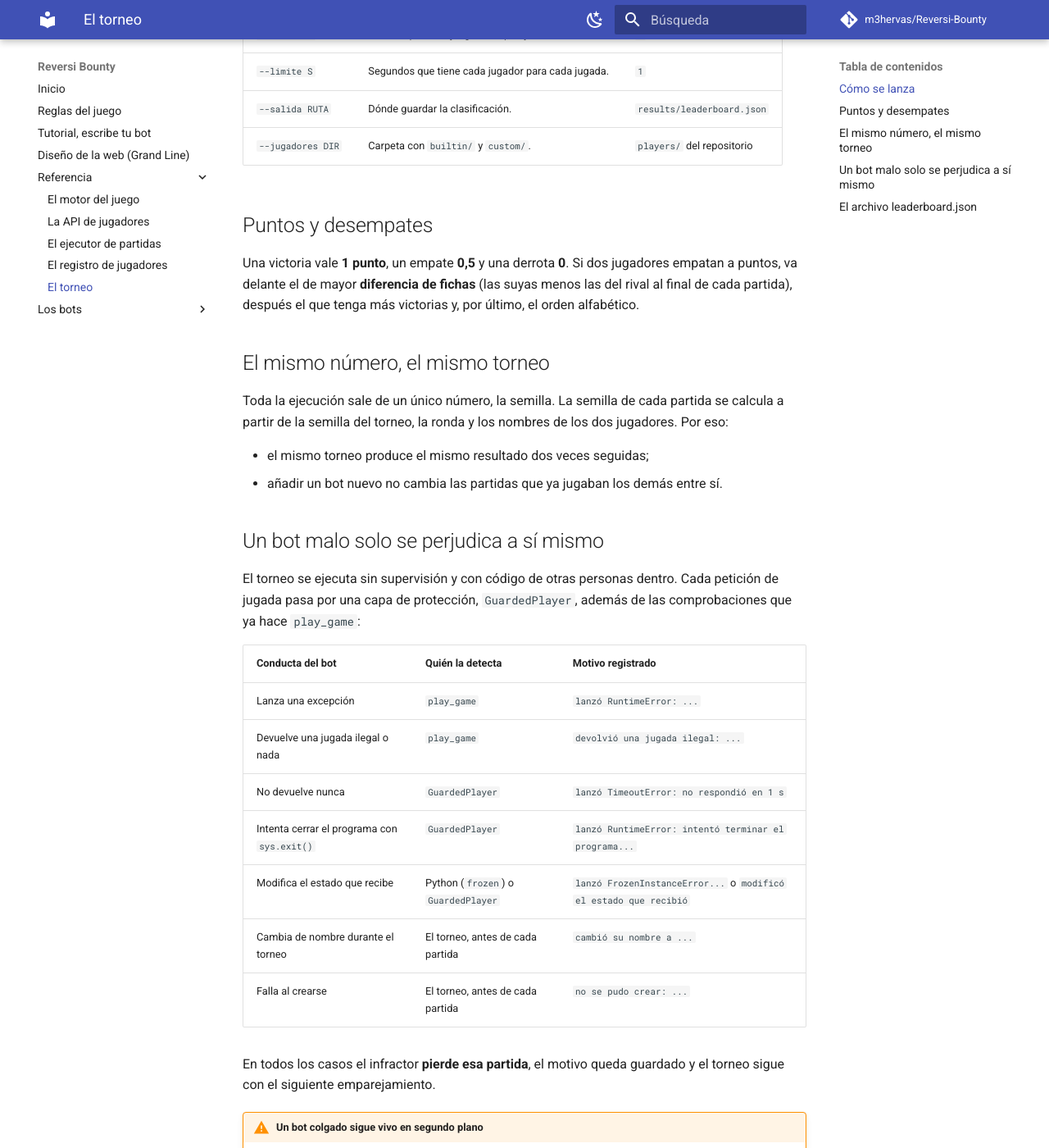
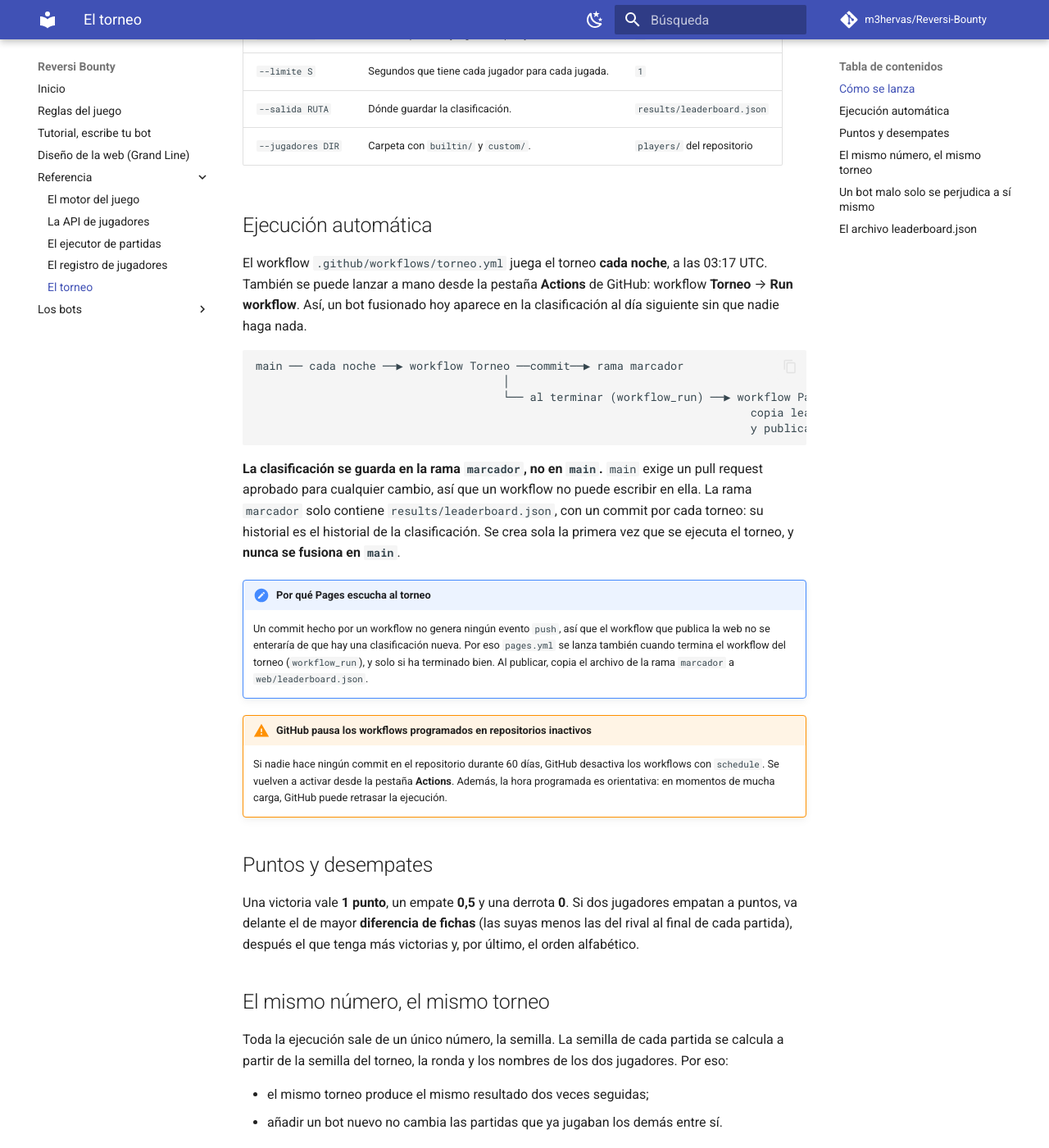
Before and after one commit to m3hervas/Reversi-Bounty, an MkDocs documentation site: the page built from docs/referencia/torneo.md, in a window 1280 px wide and 1400 px high, scrolled down 610 px. Shown: the whole window at 82% size. Built offline with MkDocs 1.6.1 and Material for MkDocs 9.7.7, drawn with Linux system fonts in a browser that asks for light colours; comment, search, counter and statistics services are not loaded.

Commit message:
Ejecuta el torneo cada noche y publica la clasificación (paso 5.4) (#18)
- torneo.yml: torneo diario y manual; guarda leaderboard.json en la rama marcador, porque main exige un pull request aprobado.

- pages.yml: se publica también al terminar el torneo (workflow_run) y copia la clasificación a web/leaderboard.json.

- Tests de los dos workflows y documentación.

````diff
--- a/docs/referencia/torneo.md
+++ b/docs/referencia/torneo.md
@@ -23,6 +23,38 @@ ejecución regenera el archivo desde cero.
 | `--limite S` | Segundos que tiene cada jugador para cada jugada. | `1` |
 | `--salida RUTA` | Dónde guardar la clasificación. | `results/leaderboard.json` |
 | `--jugadores DIR` | Carpeta con `builtin/` y `custom/`. | `players/` del repositorio |
+
+## Ejecución automática
+
+El workflow `.github/workflows/torneo.yml` juega el torneo **cada noche**, a las 03:17 UTC. También
+se puede lanzar a mano desde la pestaña **Actions** de GitHub: workflow **Torneo** → **Run
+workflow**. Así, un bot fusionado hoy aparece en la clasificación al día siguiente sin que nadie
+haga nada.
+
+```text
+main ── cada noche ──▶ workflow Torneo ──commit──▶ rama marcador
+                                     │
+                                     └── al terminar (workflow_run) ──▶ workflow Pages
+                                                                          copia leaderboard.json
+                                                                          y publica la web
+```
+
+**La clasificación se guarda en la rama `marcador`, no en `main`.** `main` exige un pull request
+aprobado para cualquier cambio, así que un workflow no puede escribir en ella. La rama `marcador`
+solo contiene `results/leaderboard.json`, con un commit por cada torneo: su historial es el
+historial de la clasificación. Se crea sola la primera vez que se ejecuta el torneo, y **nunca
+se fusiona en `main`**.
+
+!!! note "Por qué Pages escucha al torneo"
+    Un commit hecho por un workflow no genera ningún evento `push`, así que el workflow que
+    publica la web no se enteraría de que hay una clasificación nueva. Por eso `pages.yml` se
+    lanza también cuando termina el workflow del torneo (`workflow_run`), y solo si ha terminado
+    bien. Al publicar, copia el archivo de la rama `marcador` a `web/leaderboard.json`.
+
+!!! warning "GitHub pausa los workflows programados en repositorios inactivos"
+    Si nadie hace ningún commit en el repositorio durante 60 días, GitHub desactiva los
+    workflows con `schedule`. Se vuelven a activar desde la pestaña **Actions**. Además, la hora
+    programada es orientativa: en momentos de mucha carga, GitHub puede retrasar la ejecución.
 
 ## Puntos y desempates
 
````
Also changed, not shown: README.md (+4 -0 lines), 4 other files.
